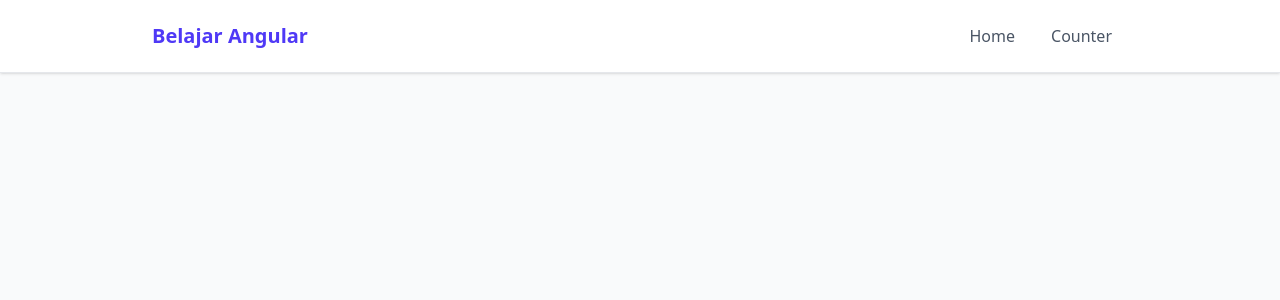
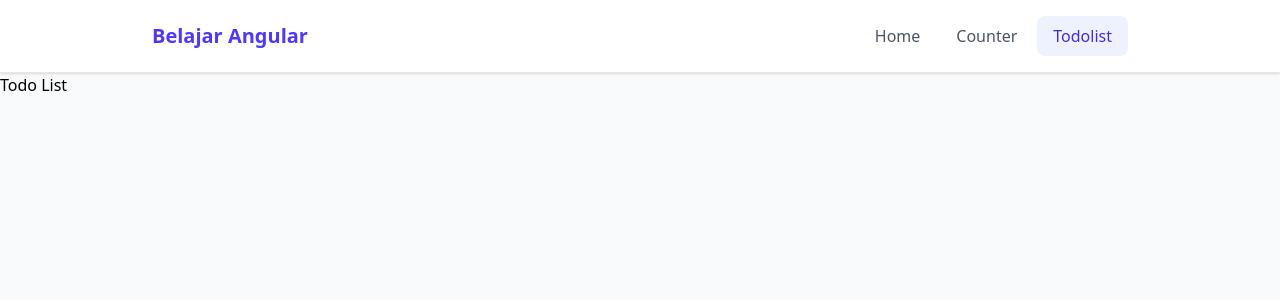
Before and after one commit to aliefibnu/belajar-angular, an Angular app: page /todolist in a window 1280 px wide. Before the commit this address led to /. Shown: the top 300 px of the page. Built offline with nearby package versions, Linux system fonts and the light colour scheme.

Commit message:
init todolist

```diff
--- a/src/app/app.routes.ts
+++ b/src/app/app.routes.ts
@@ -1,6 +1,7 @@
 import { Routes } from '@angular/router';
 import { HomeComponent } from './home/home';
 import { CounterPage } from './counter/counter';
+import { TodolistPage } from './todolist/todolist';
 
 export const routes: Routes = [
   {
@@ -11,4 +12,8 @@ export const routes: Routes = [
     path: 'counter',
     component: CounterPage,
   },
+  {
+    path: 'todolist',
+    component: TodolistPage,
+  },
 ];
--- /dev/null
+++ b/src/app/todolist/todolist.html
@@ -0,0 +1,3 @@
+<main>
+  <h1>Todo List</h1>
+</main>
```
Also changed, not shown: src/app/todolist/todolist.ts (added, +8 -0 lines), 1 other file (tests, documents, lock files or other folders).
